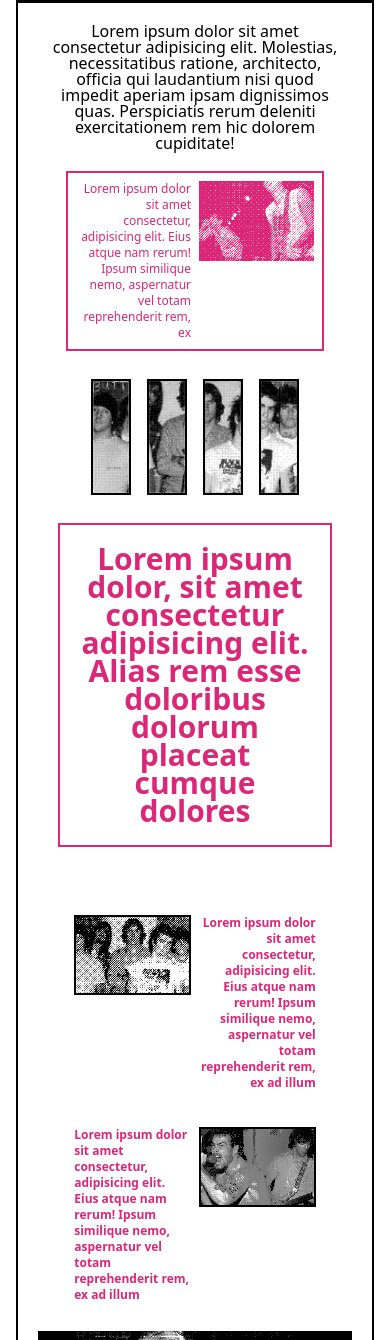
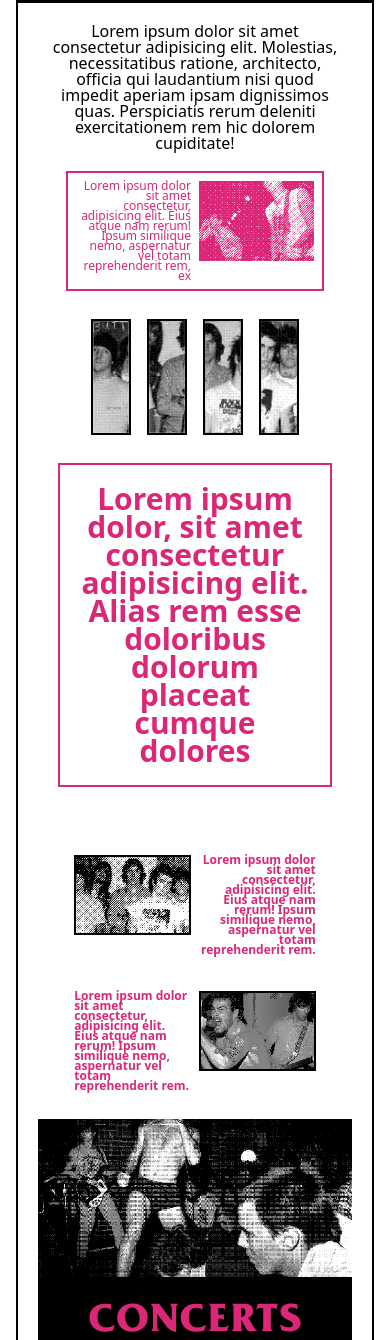
Before and after one commit to GuidoToritto/YourBand, a plain HTML site: page index.html in a window 390 px wide. Shown: the part 203-1543 px from the top of the page. Drawn offline with nearby package versions, Linux system fonts and the light colour scheme.

Commit message:
third commit

```diff
--- a/index.html
+++ b/index.html
@@ -21,7 +21,7 @@
             elit.
             Molestias, necessitatibus ratione, architecto, officia qui laudantium nisi quod impedit aperiam ipsam
             dignissimos quas. Perspiciatis rerum deleniti exercitationem rem hic dolorem cupiditate!
-            <div class="grid grid-cols-2 gap-2 text-xs mx-5 mt-5 p-2 text-end border-2 border-pink-600 text-pink-600">
+            <div class="grid grid-cols-2 gap-2 fonts mx-5 mt-5 p-2 text-end border-2 border-pink-600 text-pink-600">
                 Lorem ipsum dolor
                 sit amet consectetur, adipisicing elit. Eius atque nam rerum! Ipsum similique nemo, aspernatur vel totam
                 reprehenderit rem, ex <img src="./images/03.png" class="object-cover h-20 w-48">
@@ -43,14 +43,14 @@
         </div>
 
         <div class="text-pink-600 font-bold text-center py-5 px-2 ">
-            <div class="grid grid-cols-2 gap-2 text-xs mx-5 mt-5 p-2 text-end "><img src="./images/04.png"
+            <div class="grid grid-cols-2 gap-2 fonts mx-5 mt-5 p-2 text-end "><img src="./images/04.png"
                     class="object-cover h-20 w-48 border-2 border-black ">Lorem ipsum dolor
                 sit amet consectetur, adipisicing elit. Eius atque nam rerum! Ipsum similique nemo, aspernatur vel totam
-                reprehenderit rem, ex ad illum
+                reprehenderit rem.
             </div>
-            <div class="grid grid-cols-2 gap-2 text-xs mx-5 mt-5 p-2 text-start ">Lorem ipsum dolor
+            <div class="grid grid-cols-2 gap-2 fonts mx-5 mt-5 p-2 text-start ">Lorem ipsum dolor
                 sit amet consectetur, adipisicing elit. Eius atque nam rerum! Ipsum similique nemo, aspernatur vel totam
-                reprehenderit rem, ex ad illum <img src="./images/02.png"
+                reprehenderit rem.  <img src="./images/02.png"
                     class="object-cover h-20 w-48 border-2 border-black ">
             </div>
         </div>
--- a/styles.css
+++ b/styles.css
@@ -41,6 +41,15 @@
     }
 }
 
+.fonts{
+    font-size: 12px;
+}
+
+@media(max-width:640px){
+    .fonts{
+        line-height: 10px;
+    }
+}
 
 
 .image02{
```
